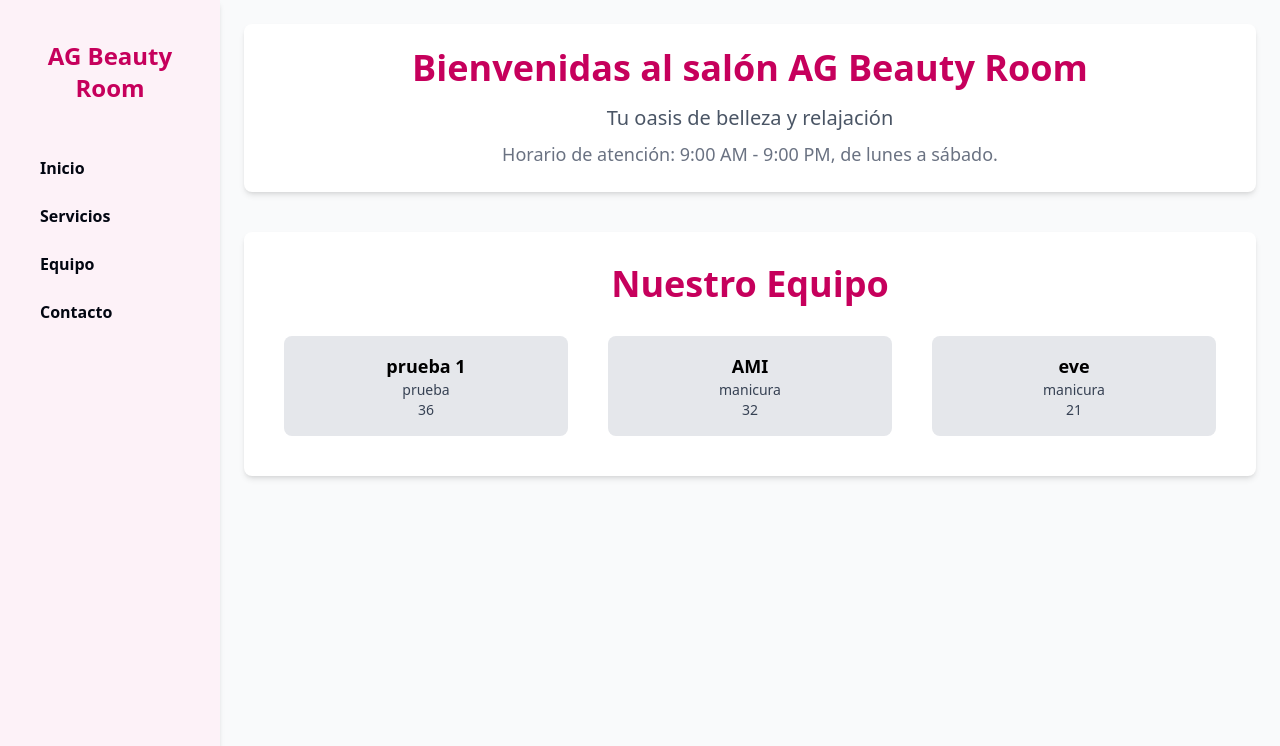
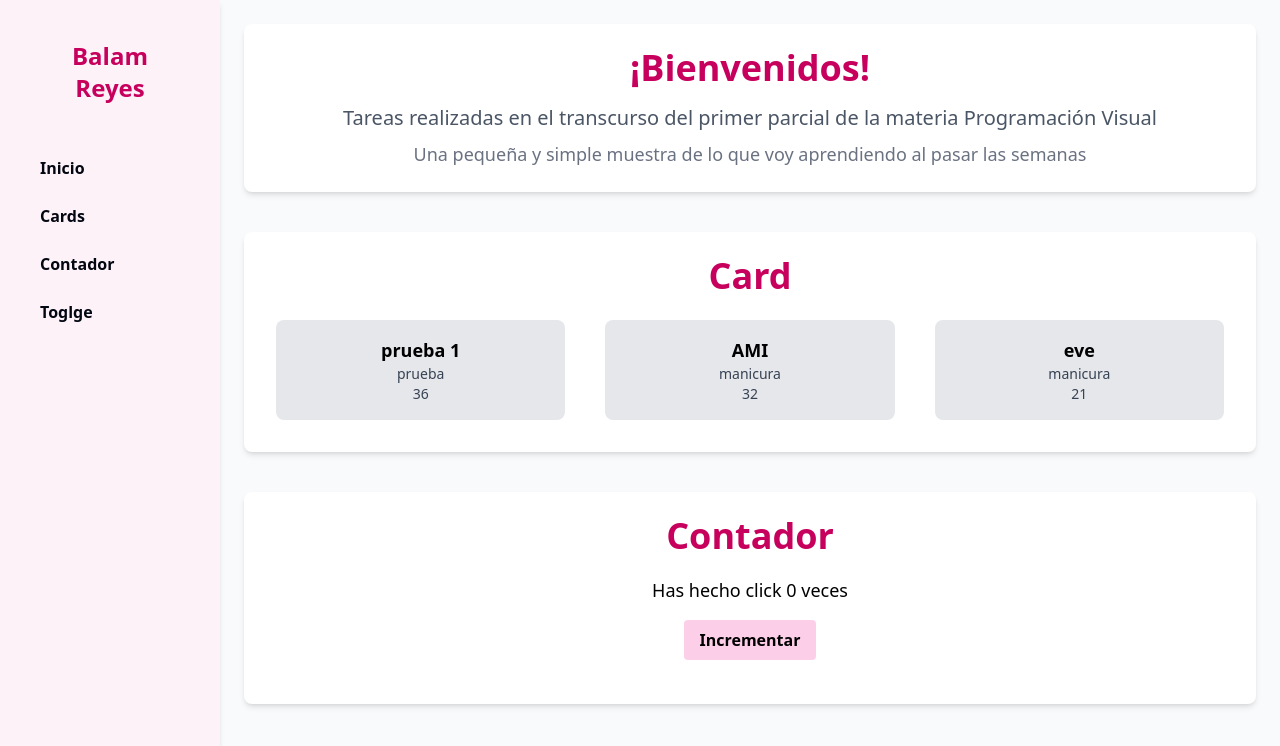
Before and after one commit to Georgina2615/Actividad_Tailwind, a React (Vite) app: page / in a window 1280 px wide. Shown: the top 746 px of the page. Built offline with nearby package versions, Linux system fonts and the light colour scheme.

Commit message:
Se creo el componente contadorcon diseño sencillo, tambien se modifico información adicional en el navbar y app.jsx

```diff
--- a/src/App.jsx
+++ b/src/App.jsx
@@ -1,5 +1,6 @@
 import NavbarDashboard from "./components/NavbarDashboard.jsx";
 import EmpleadoCard from "./components/EmpleadoCard.jsx";
+import Contador from "./components/Contador.jsx";
 
 const empleadosDemo = [
     {id: 1, nombre: "prueba 1", cargo:"prueba", edad:"36"},
@@ -14,20 +15,24 @@ function App() {
 
       <main className="flex-1 p-6 overflow-y-auto">
         <section id="inicio" className="mb-10 text-center bg-white p-6 rounded-lg shadow-md">
-          <h1 className="text-4xl font-extrabold text-pink-700 mb-4">Bienvenidas al salón AG Beauty Room</h1>
-          <p className="text-xl text-gray-600 mb-2">Tu oasis de belleza y relajación</p>
-          <p className="text-lg text-gray-500"> Horario de atención: 9:00 AM - 9:00 PM, de lunes a sábado.</p>
+          <h1 className="text-4xl font-extrabold text-pink-700 mb-4">¡Bienvenidos!</h1>
+          <p className="text-xl text-gray-600 mb-2">Tareas realizadas en el transcurso del primer parcial de la materia Programación Visual</p>
+          <p className="text-lg text-gray-500">Una pequeña y simple muestra de lo que voy aprendiendo al pasar las semanas</p>
         </section>
 
-        <section id="equipo" className="mb-10">
-          <div className="bg-white p-8 rounded-lg shadow-md">
-            <h2 className="text-4xl font-bold text-center text-pink-700 mb-6">Nuestro Equipo</h2>
+        <section id="card" className="mb-10 text-center bg-white p-6 rounded-lg shadow-md">
+            <h2 className="text-4xl font-bold text-center text-pink-700 mb-4">Card</h2>
             <div className="grid grid-cols-1 md:grid-cols-2 lg:grid-cols-3 gap-6">
            {empleadosDemo.map (emp =>
             <EmpleadoCard key={emp.id} nombre={emp.nombre} cargo={emp.cargo} edad={emp.edad}/>
            )}
            </div>
-         </div>
+        </section>
+
+        <section id="contador" className="mb-10 text-center bg-white p-6 rounded-lg shadow-md">
+          <h2 className="text-4xl font-bold text-center text-pink-700 mb-4">Contador</h2>
+          <Contador/>
+
         </section>
       </main>
     </div>
--- /dev/null
+++ b/src/components/Contador.jsx
@@ -0,0 +1,17 @@
+import { useState } from "react"
+
+function Contador(){
+    const[count, setCount]= useState(0)
+    const handleIncrement = () => setCount(count + 1)
+
+    return (
+        <div className="text-center my-5">
+            <p className="mb-4 text-lg">Has hecho click {count} veces</p>
+            <button onClick={handleIncrement}
+            className=" bg-pink-200 font-semibold px-4 py-2 rounded hover:bg-pink-300">Incrementar</button>
+
+        </div>
+    )
+}
+
+export default Contador;
--- a/src/components/NavbarDashboard.jsx
+++ b/src/components/NavbarDashboard.jsx
@@ -1,19 +1,19 @@
 const NavbarDashboard = () => {
   return (
     <nav className="w-55 min-h-screen bg-pink-50 shadow-md p-10 flex flex-col">
-      <h1 className="text-2xl font-bold text-pink-700 mb-13 text-center">AG Beauty Room</h1>
+      <h1 className="text-2xl font-bold text-pink-700 mb-13 text-center">Balam Reyes</h1>
       <ul className="space-y-6 text-gray-950 font-medium">
         <li>
           <a href="#inicio" className="block hover:text-pink-700 font-semibold">Inicio</a>
         </li>
         <li>
-          <a href="#servicios"className="block hover:text-pink-700 font-semibold">Servicios</a>
+          <a href="#card"className="block hover:text-pink-700 font-semibold">Cards</a>
         </li>
         <li>
-          <a href="#Equipo"className="block hover:text-pink-700 font-semibold">Equipo</a>
+          <a href="#contador"className="block hover:text-pink-700 font-semibold">Contador</a>
         </li>
         <li>
-          <a href="#contacto"className="block hover:text-pink-700 font-semibold">Contacto</a>
+          <a href="#toggle"className="block hover:text-pink-700 font-semibold">Toglge</a>
         </li>
       </ul>
     </nav>
```
